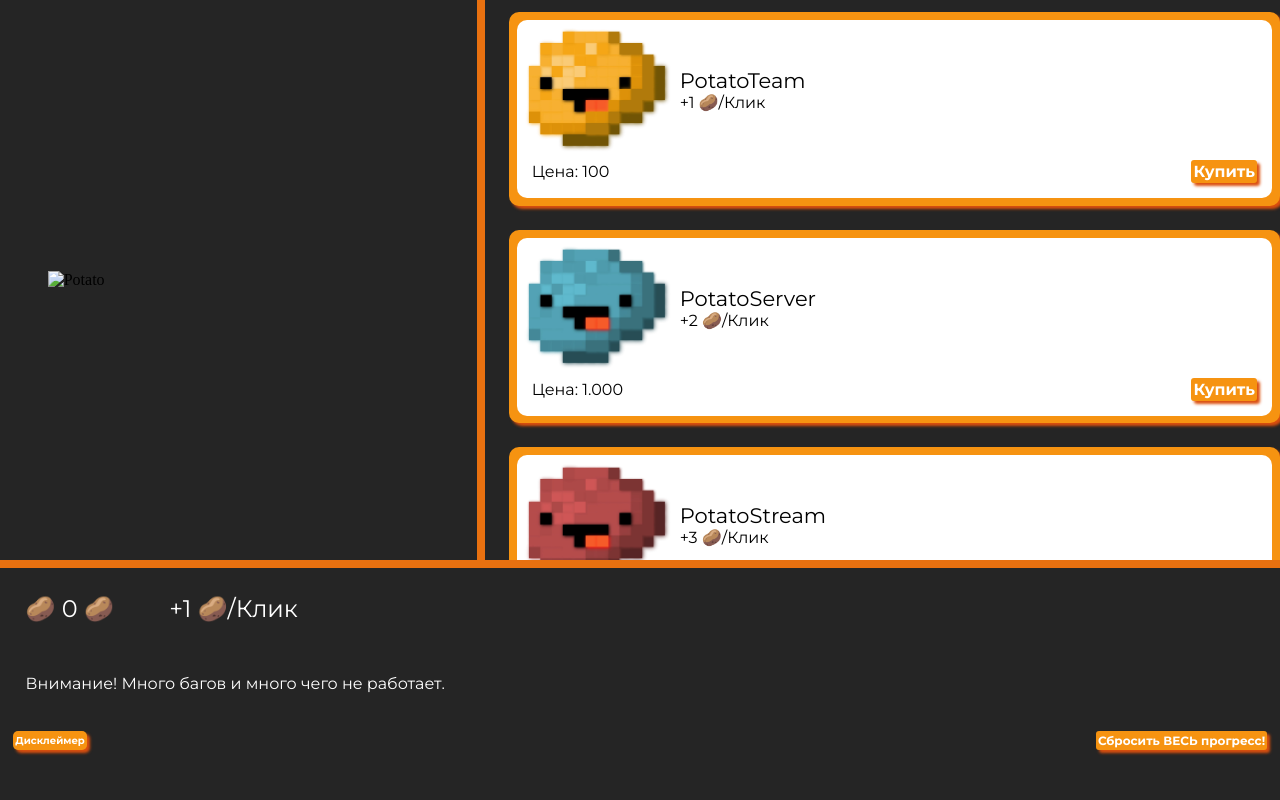
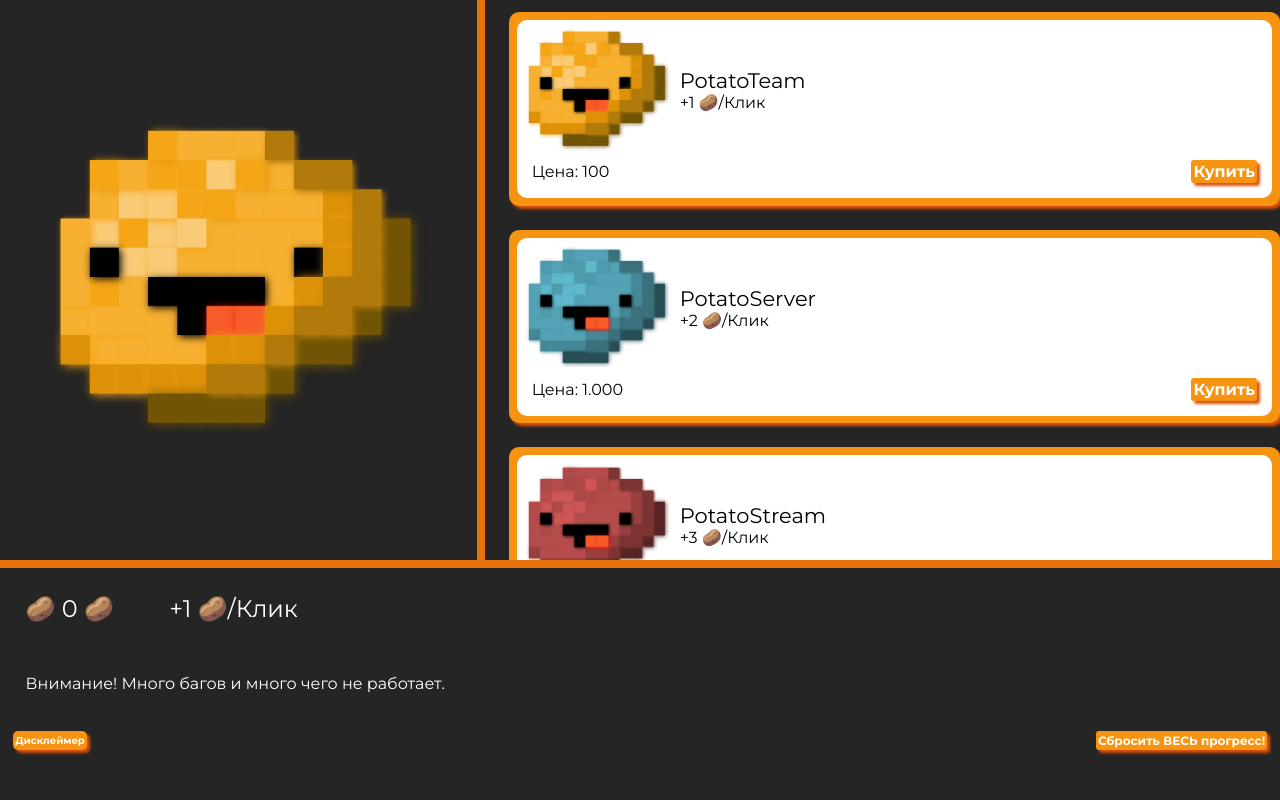
Before and after one commit to Sumukin/TehnoTerraWiki, a plain HTML site: page PotatoClicker/index.html in a window 1280 px wide. Drawn offline with Linux system fonts and the light colour scheme.

Commit message:
Update index.html

```diff
--- a/PotatoClicker/index.html
+++ b/PotatoClicker/index.html
@@ -26,7 +26,7 @@
     <div class="main_cntnr">
 
         <div class="ptt_btn_cntnr">
-            <img class="ptt_btn" id="ptt_btn" draggable="false" src={PotatoPath} alt="Potato">
+            <img class="ptt_btn" id="ptt_btn" draggable="false" src="images/webp/PotatoTeam_logo.webp" alt="Potato">
             <script type="module" src="scripts/ptt_btn.js"></script>
         </div>
 
```
